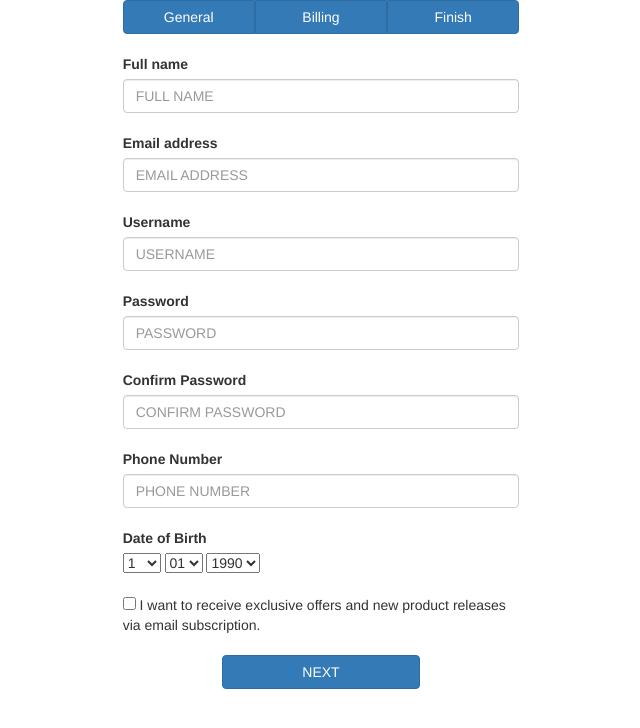
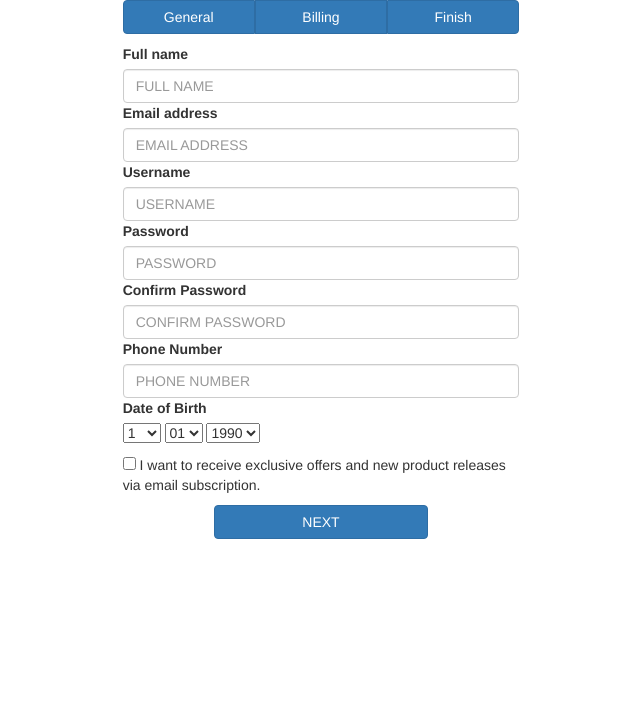
Before and after one commit to Hinriks/CaptainConsole, a Django app: template templates/signup_general.html in a window 1280 px wide. Shown: the top 728 px of the page, without its empty margins (319-959 px from the left). Run offline with Django 3.2, Linux system fonts and the light colour scheme; the template is opened without the code that fills it, so the values that code supplies are empty; some libraries are stand-ins or nearby versions.

Commit message:
signup finito

```diff
--- /dev/null
+++ b/static/css/signup.css
@@ -0,0 +1,12 @@
+
+.top-space {
+    padding-top: 10px;
+}
+
+.bottom-space {
+    padding-bottom: 15px;
+}
+
+.general {
+    padding: 10px;
+}
--- a/templates/signup_general.html
+++ b/templates/signup_general.html
@@ -3,7 +3,7 @@
 <head>
     <meta charset="UTF-8">
     <title>Title</title>
-    <link rel="stylesheet" href="signup.css">
+    <link rel="stylesheet" href="../static/css/signup.css">
     <link rel="stylesheet" href="https://maxcdn.bootstrapcdn.com/bootstrap/3.3.7/css/bootstrap.min.css" integrity="sha384-BVYiiSIFeK1dGmJRAkycuHAHRg32OmUcww7on3RYdg4Va+PmSTsz/K68vbdEjh4u" crossorigin="anonymous">
 </head>
 <body>
@@ -15,23 +15,45 @@
     <a href="#" class="btn btn-primary">General</a>
     <a href="#" class="btn btn-primary">Billing</a>
     <a href="#" class="btn btn-primary">Finish</a>
-</div><br>
+</div>
 
-<div class="form-group">
+<div class="row">
+
+    <div class="col-md-12 top-space">
         <label for="formGroupExampleInput">Full name</label>
-    <input class="form-control" type="text" placeholder="FULL NAME"><br>
+        <input class="form-control" type="text" placeholder="FULL NAME">
+    </div>
+
+    <div class="col-md-12">
         <label for="formGroupExampleInput">Email address</label>
-    <input class="form-control" type="text" placeholder="EMAIL ADDRESS"><br>
+        <input class="form-control" type="text" placeholder="EMAIL ADDRESS">
+    </div>
+
+    <div class="col-md-12">
         <label for="formGroupExampleInput">Username</label>
-    <input class="form-control" type="text" placeholder="USERNAME"><br>
+        <input class="form-control" type="text" placeholder="USERNAME">
+    </div>
+
+    <div class="col-md-12">
         <label for="formGroupExampleInput">Password</label>
-    <input class="form-control" type="text" placeholder="PASSWORD"><br>
+        <input class="form-control" type="text" placeholder="PASSWORD">
+    </div>
+
+    <div class="col-md-12">
         <label for="formGroupExampleInput">Confirm Password</label>
-    <input class="form-control" type="text" placeholder="CONFIRM PASSWORD"><br>
+        <input class="form-control" type="text" placeholder="CONFIRM PASSWORD">
+    </div>
+
+    <div class="col-md-12">
         <label for="formGroupExampleInput">Phone Number</label>
-    <input class="form-control" type="text" placeholder="PHONE NUMBER"><br>
+        <input class="form-control" type="text" placeholder="PHONE NUMBER">
+    </div>
 
-    <label for="formGroupExampleInput">Date of Birth</label><br>
+    <div class="col-md-12">
+        <label for="formGroupExampleInput">Date of Birth</label>
+    </div>
+
+    <div class="col-md-12">
 
     <select name="date">
         <option value="1">1</option>
@@ -95,12 +117,18 @@
         <option value="oct">1999</option>
         <option value="nov">2000</option>
         <option value="dec">2001</option>
-    </select><br><br>
+    </select>
 
-<div class="form-check">
+    </div>
+
+<div class="col-md-12 form-check general">
     <input class="form-check-input" type="checkbox" value="" id="defaultCheck1">
     I want to receive exclusive offers and new product releases via email subscription.
 </div><br>
     <a href="#" class="btn btn-primary col-md-6 col-md-offset-3">NEXT</a></div>
 
-</div></div>
+</div>
+
+</div>
+
+</body>
```
Also changed, not shown: static/css/signup_billing.css (deleted, +0 -12 lines), templates/signup_billing.html (+16 -16 lines). Lines whose indentation alone changed are shown as unchanged.
